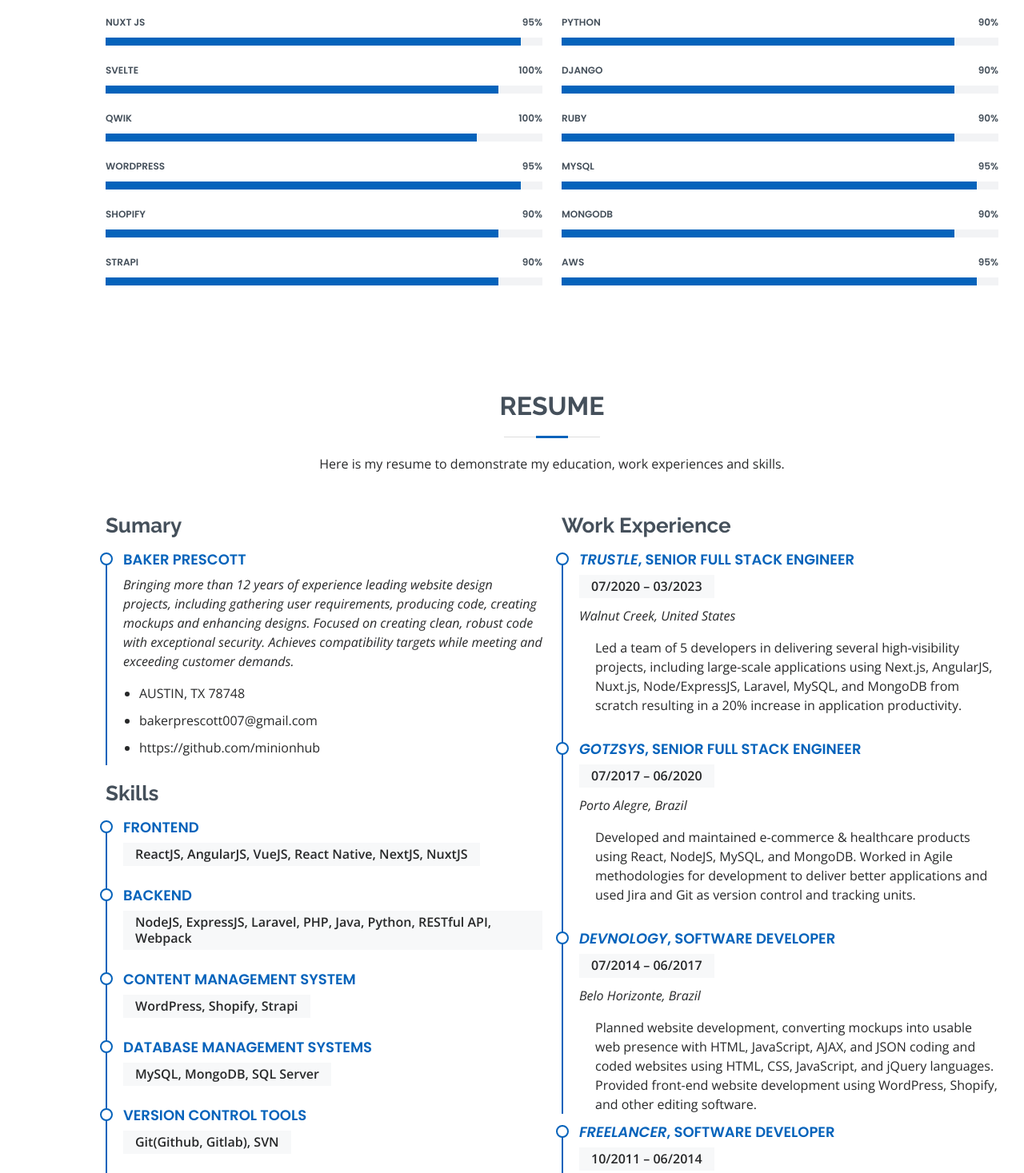
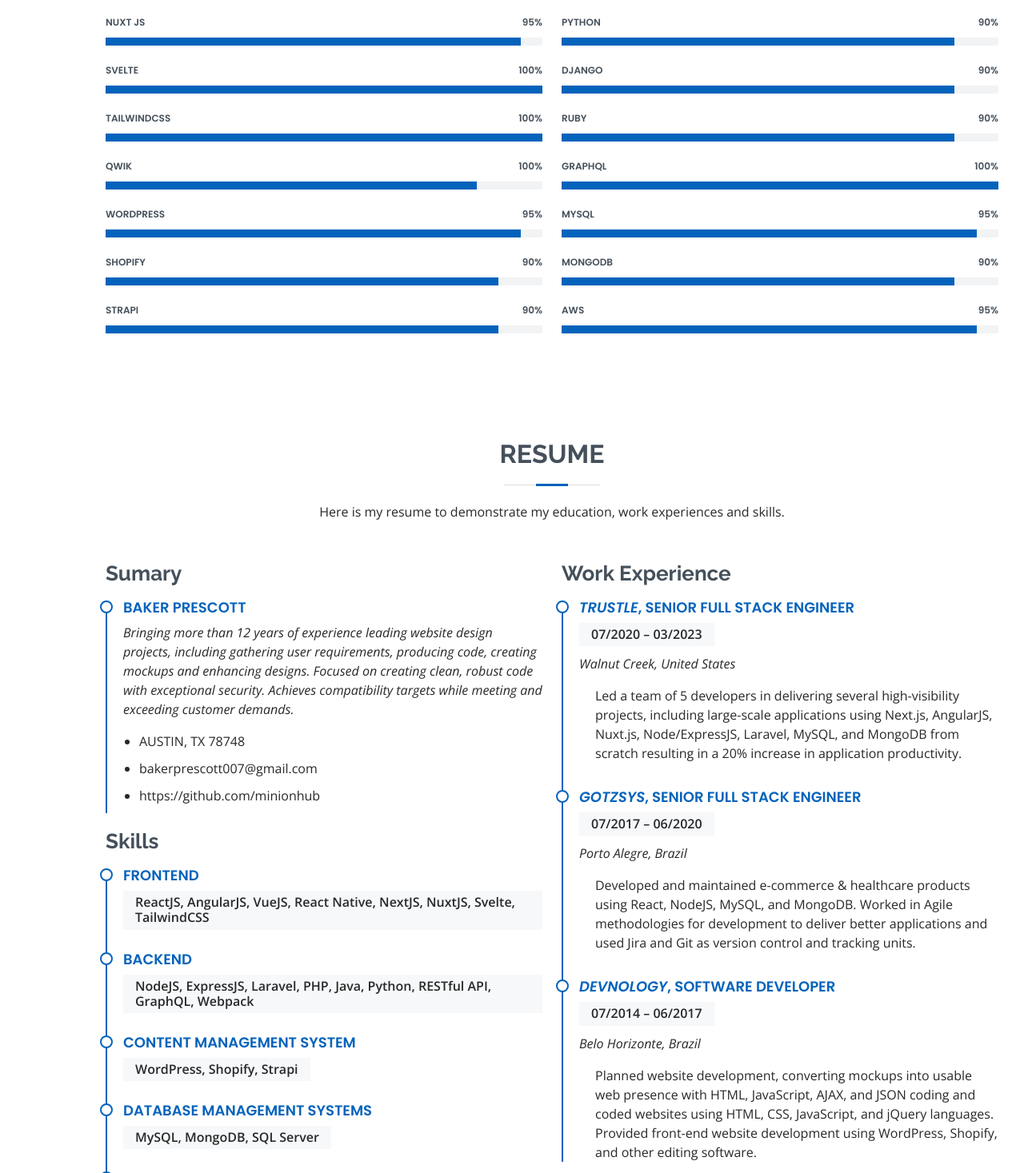
Before and after one commit to minionhub/webportfolio, a plain HTML site: page index.html in a window 1280 px wide. Shown: the part 3135-4602 px from the top of the page at 80% size. Drawn offline with nearby package versions, Linux system fonts and the light colour scheme.

Commit message:
updated portfolio

```diff
--- a/index.html
+++ b/index.html
@@ -311,7 +311,15 @@
             <div class="progress">
               <span class="skill">Svelte <i class="val">100%</i></span>
               <div class="progress-bar-wrap">
-                <div class="progress-bar" role="progressbar" aria-valuenow="90" aria-valuemin="0" aria-valuemax="100">
+                <div class="progress-bar" role="progressbar" aria-valuenow="100" aria-valuemin="0" aria-valuemax="100">
+                </div>
+              </div>
+            </div>
+
+            <div class="progress">
+              <span class="skill">TailwindCSS <i class="val">100%</i></span>
+              <div class="progress-bar-wrap">
+                <div class="progress-bar" role="progressbar" aria-valuenow="100" aria-valuemin="0" aria-valuemax="100">
                 </div>
               </div>
             </div>
@@ -417,6 +425,14 @@
             </div>
 
             <div class="progress">
+              <span class="skill">GraphQL <i class="val">100%</i></span>
+              <div class="progress-bar-wrap">
+                <div class="progress-bar" role="progressbar" aria-valuenow="100" aria-valuemin="0" aria-valuemax="100">
+                </div>
+              </div>
+            </div>
+
+            <div class="progress">
               <span class="skill">MySQL <i class="val">95%</i></span>
               <div class="progress-bar-wrap">
                 <div class="progress-bar" role="progressbar" aria-valuenow="95" aria-valuemin="0" aria-valuemax="100">
@@ -477,12 +493,12 @@
             <div class="resume-item">
               <h4>Frontend</h4>
               <h5>ReactJS, AngularJS, VueJS, React Native, NextJS,
-                NuxtJS</h5>
+                NuxtJS, Svelte, TailwindCSS</h5>
             </div>
             <div class="resume-item">
               <h4>Backend</h4>
               <h5>NodeJS, ExpressJS, Laravel, PHP, Java, Python,
-                RESTful API, Webpack
+                RESTful API, GraphQL, Webpack
               </h5>
             </div>
             <div class="resume-item">
```
